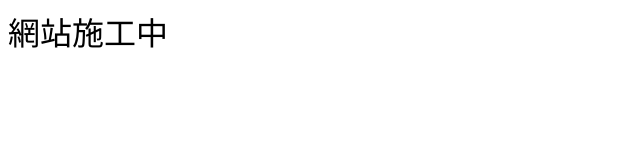
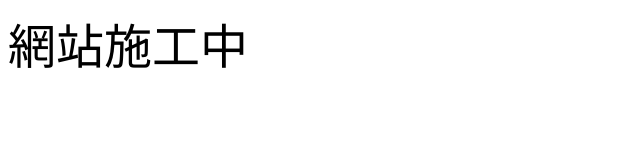
Before and after one commit to brilliant-cata/brilliant-cata.github.io, a plain HTML site: page index.html in a window 1280 px wide. Shown: the whole page, without its empty margins (0-640 px from the left). Drawn offline with Linux system fonts and the light colour scheme.

Commit message:
Update index.html

```diff
--- a/index.html
+++ b/index.html
@@ -1 +1 @@
-<font size="6">網站施工中</font>
+<font size="8">網站施工中</font>
```
